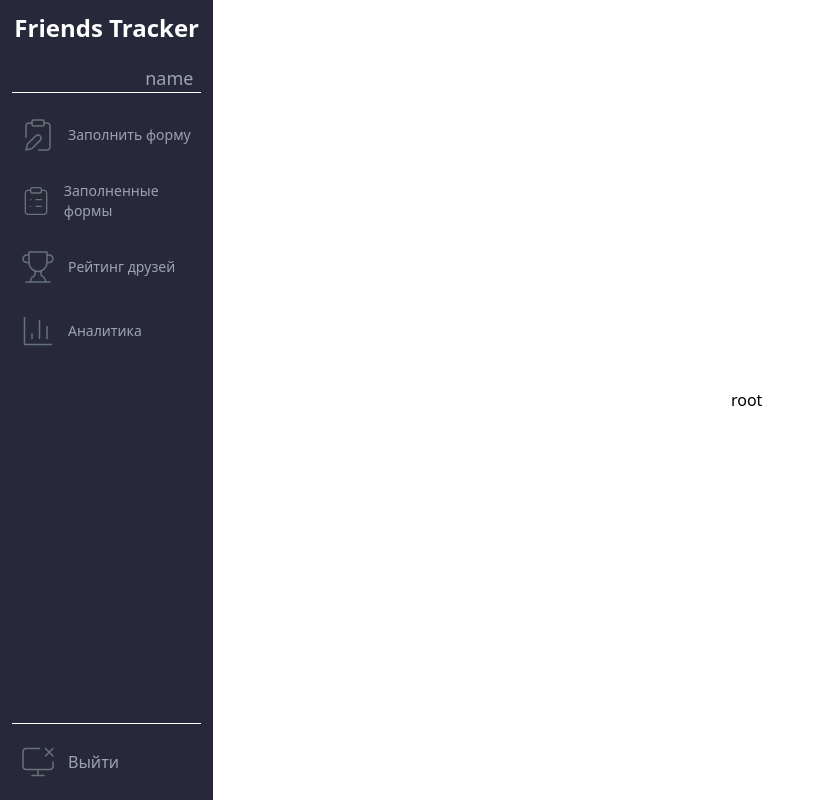
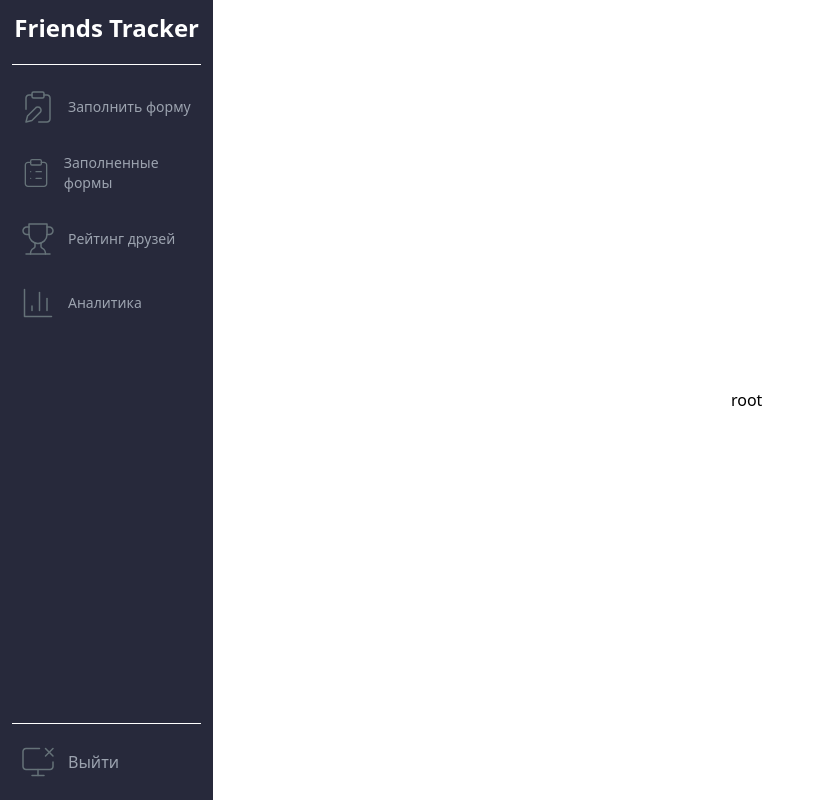
Before and after one commit to FriendTrack/FriendTrack-Web, a React (Vite) app: page / in a window 1280 px wide. Shown: the whole page, without its empty margins (0-813 px from the left). Built offline with nearby package versions, Linux system fonts and the light colour scheme.

Commit message:
Fix:
-Remove unused text in layout

```diff
--- a/src/pages/layout/Layout.tsx
+++ b/src/pages/layout/Layout.tsx
@@ -33,17 +33,13 @@ export const Layout = () => {
 					!isOpen && 'hidden md:flex'
 				}`}>
 				<div className='flex md:block justify-between items-center md:justify-center'>
-					<h2 className='text-center text-2xl text-white font-semibold'>
-						Friends Tracker
-					</h2>
-					<Button
-						className='bg-gray-600 md:hidden'
-						onClick={() => setIsOpen(false)}>
+					<h2 className='text-center text-2xl text-white font-semibold'>Friends Tracker</h2>
+					<Button className='bg-gray-600 md:hidden' onClick={() => setIsOpen(false)}>
 						Закрыть
 					</Button>
 				</div>
 
-				<div className='w-11/12 self-center text-end mt-5 text-lg'>name</div>
+				<div className='w-11/12 self-center text-end mt-5 text-lg'>{}</div>
 				<AsideDivider />
 				<ul className='flex flex-col items-center text-sm mt-4 gap-3'>
 					{PAGES.map((item, index) => (
```
